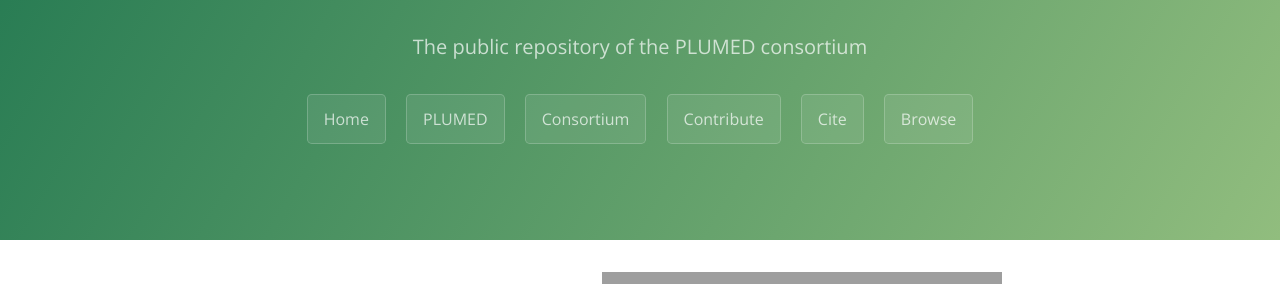
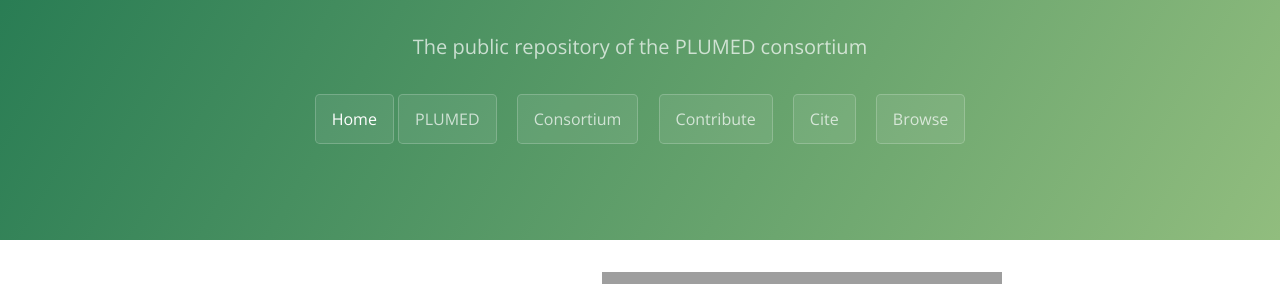
Before and after one commit to spiwokv/plumed-nest-test, a Jekyll site: the page built from README.md, in a window 1280 px wide. Shown: the part 292-576 px from the top of the page. Built offline with Jekyll 4.4.1, drawn with Linux system fonts in a browser that asks for light colours; our own code applies the rules of GitHub Pages for plain Markdown files.

Commit message:
Update default.html

```diff
--- a/_layouts/default.html
+++ b/_layouts/default.html
@@ -25,7 +25,7 @@
       <h2 class="project-tagline">The public repository of the PLUMED consortium</h2>
       {% for item in site.data.navigation.pages %}
         {% if page.url == item.url %}
-        <a href="{{ site.baseurl }}{{ item.url }}" class="btn">{{ item.title }}</a>
+        <a href="{{ site.baseurl }}{{ item.url }}" class="btn2">{{ item.title }}</a>
         {% else %}
         <a href="{{ site.baseurl }}{{ item.url }}" class="btn">{{ item.title }}</a>
         {% endif %}
```
